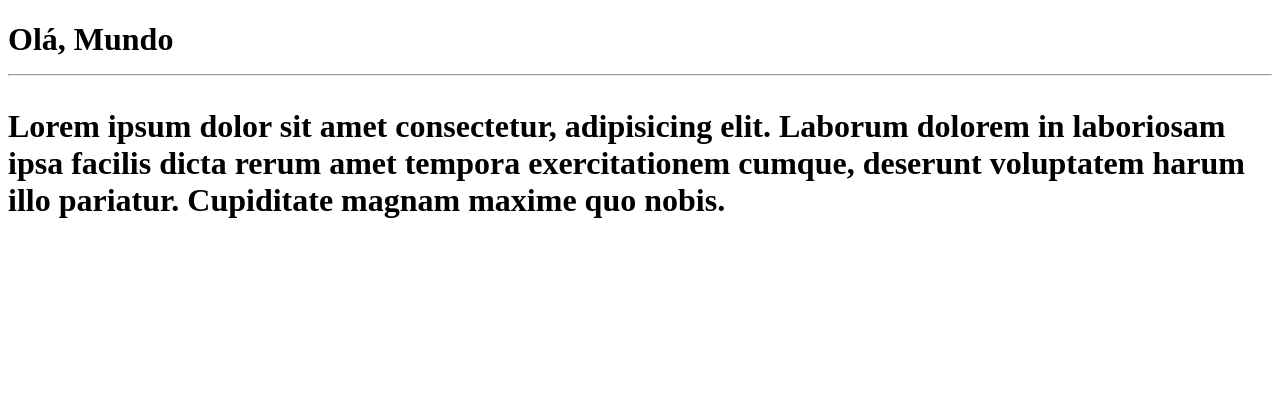
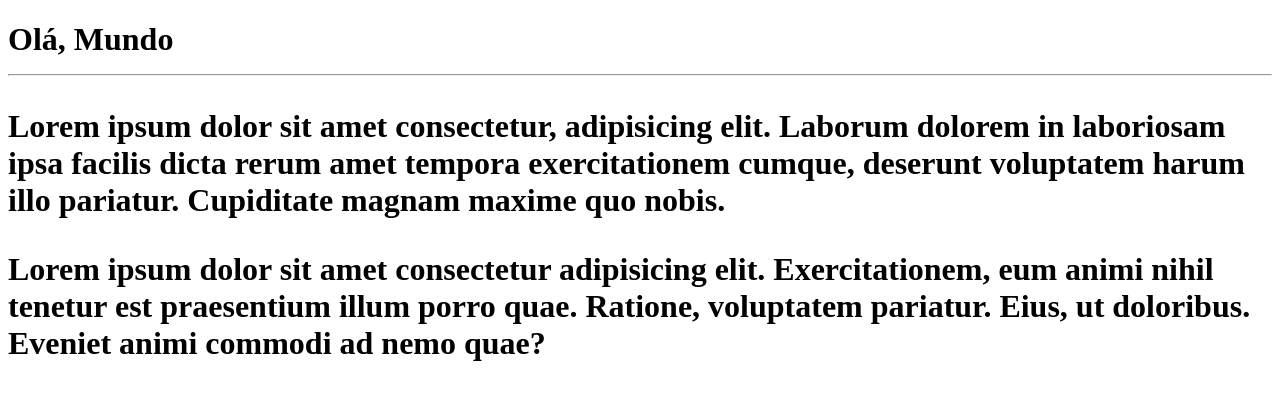
Before and after one commit to AlanBittencurtDev/Reposit-do-Alan, a plain HTML site: page index.html in a window 1280 px wide. Drawn offline with Linux system fonts and the light colour scheme.

Commit message:
Adicionei um parágrafo

```diff
--- a/index.html
+++ b/index.html
@@ -16,6 +16,12 @@
               amet tempora exercitationem cumque, deserunt voluptatem
               harum illo pariatur. Cupiditate magnam maxime quo nobis.
         </p>
+        <p>
+        Lorem ipsum dolor sit amet consectetur adipisicing elit.
+         Exercitationem, eum animi nihil tenetur est praesentium
+         illum porro quae. Ratione, voluptatem pariatur. Eius, ut
+         doloribus. Eveniet animi commodi ad nemo quae?
+        </p>
     </h1>
 </body>
 </html>
```
